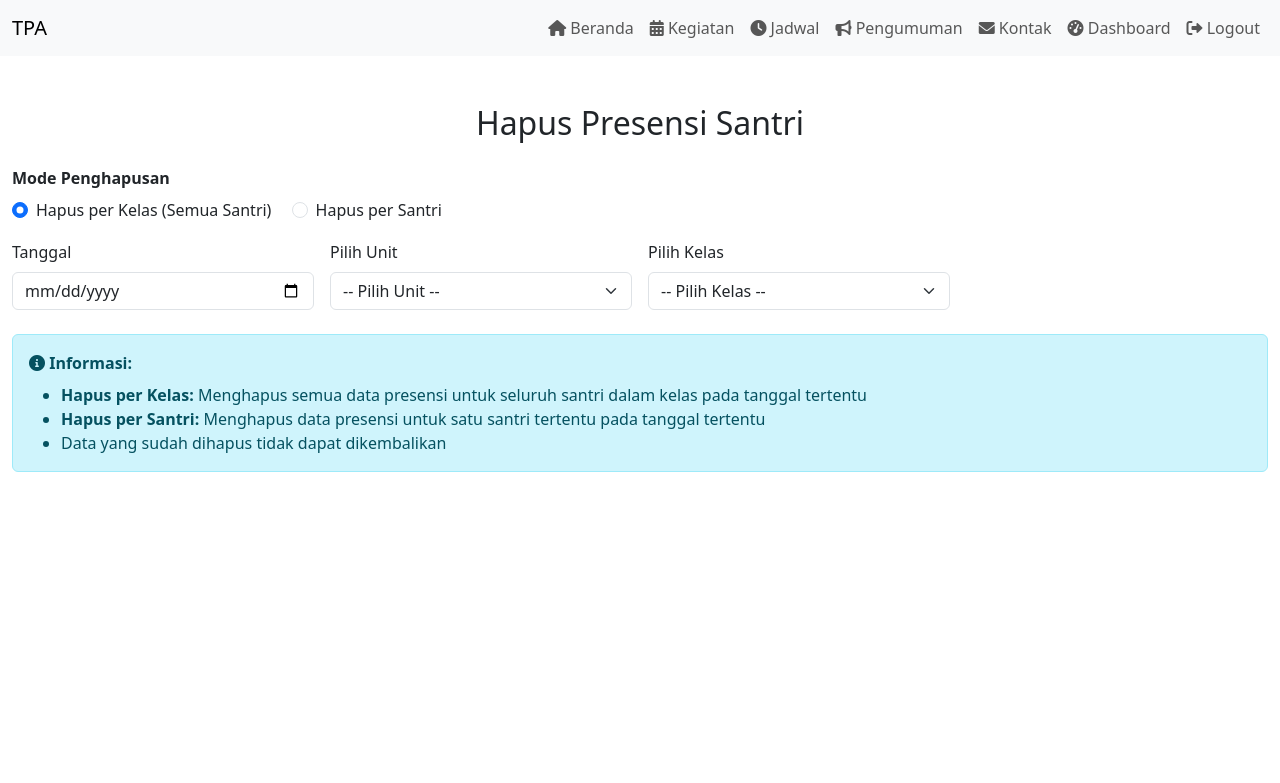
After one commit to nurchanifl/tpa-website, a PHP site: page /tpa/tingkat/hapus_presensi.php in a window 1280 px wide. The commit adds this page. Shown: the top 783 px of the page. Run offline with PHP 8.4, Linux system fonts and the light colour scheme; a user stored in the database is signed in; data comes from the database, SQL or seed files in the repository; some libraries are stand-ins or nearby versions.

Commit message:
Add fitur hapus presensi & reorganisasi dashboard admin/user dengan pengelompokan menu

```diff
--- /dev/null
+++ b/tingkat/hapus_presensi.php
@@ -0,0 +1,335 @@
+<?php
+session_start();
+include('../includes/koneksidb.php');
+include('../includes/navbar.php');
+
+// Cek apakah user sudah login dan memiliki akses
+if (!isset($_SESSION['id'])) {
+    header('Location: ../login.php');
+    exit();
+}
+
+// Ambil daftar unit
+$sql_unit = "SELECT * FROM unit";
+$result_unit = mysqli_query($conn, $sql_unit);
+
+$kelas_data = [];
+$santri_data = [];
+$presensi_data = [];
+
+// Handle form submission untuk memilih kelas/santri
+if ($_SERVER['REQUEST_METHOD'] === 'POST' && !isset($_POST['hapus_presensi'])) {
+    $id_unit = $_POST['id_unit'] ?? '';
+    $id_kelas = $_POST['id_kelas'] ?? '';
+    $mode = $_POST['mode'] ?? 'per_kelas';
+    $tanggal = $_POST['tanggal'] ?? '';
+
+    // Ambil data kelas berdasarkan unit
+    if (!empty($id_unit)) {
+        $sql_kelas = "SELECT * FROM kelas WHERE id_unit = ?";
+        $stmt_kelas = mysqli_prepare($conn, $sql_kelas);
+        mysqli_stmt_bind_param($stmt_kelas, 'i', $id_unit);
+        mysqli_stmt_execute($stmt_kelas);
+        $result_kelas = mysqli_stmt_get_result($stmt_kelas);
+        $kelas_data = mysqli_fetch_all($result_kelas, MYSQLI_ASSOC);
+        mysqli_stmt_close($stmt_kelas);
+    }
+
+    // Ambil data santri berdasarkan kelas
+    if (!empty($id_kelas)) {
+        $sql_santri = "SELECT * FROM santri WHERE id_kelas = ?";
+        $stmt_santri = mysqli_prepare($conn, $sql_santri);
+        mysqli_stmt_bind_param($stmt_santri, 'i', $id_kelas);
+        mysqli_stmt_execute($stmt_santri);
+        $result_santri = mysqli_stmt_get_result($stmt_santri);
+        $santri_data = mysqli_fetch_all($result_santri, MYSQLI_ASSOC);
+        mysqli_stmt_close($stmt_santri);
+
+        // Jika mode per kelas dan tanggal dipilih, tampilkan presensi yang ada
+        if ($mode == 'per_kelas' && !empty($tanggal)) {
+            $sql_presensi = "SELECT p.*, s.nama_santri
+                           FROM presensi p
+                           JOIN santri s ON p.id_santri = s.id
+                           WHERE s.id_kelas = ? AND p.tanggal = ?
+                           ORDER BY s.nama_santri";
+            $stmt_presensi = mysqli_prepare($conn, $sql_presensi);
+            mysqli_stmt_bind_param($stmt_presensi, 'is', $id_kelas, $tanggal);
+            mysqli_stmt_execute($stmt_presensi);
+            $result_presensi = mysqli_stmt_get_result($stmt_presensi);
+            $presensi_data = mysqli_fetch_all($result_presensi, MYSQLI_ASSOC);
+            mysqli_stmt_close($stmt_presensi);
+        }
+    }
+}
+
+// Handle penghapusan presensi
+if (isset($_POST['hapus_presensi'])) {
+    $mode = $_POST['mode'] ?? 'per_kelas';
+    $id_kelas = $_POST['id_kelas'] ?? '';
+    $id_santri = $_POST['id_santri'] ?? '';
+    $tanggal = $_POST['tanggal'] ?? '';
+
+    if ($mode == 'per_kelas' && !empty($id_kelas) && !empty($tanggal)) {
+        // Hapus semua presensi untuk kelas pada tanggal tertentu
+        $sql_delete = "DELETE p FROM presensi p
+                      JOIN santri s ON p.id_santri = s.id
+                      WHERE s.id_kelas = ? AND p.tanggal = ?";
+        $stmt_delete = mysqli_prepare($conn, $sql_delete);
+        mysqli_stmt_bind_param($stmt_delete, 'is', $id_kelas, $tanggal);
+
+        if (mysqli_stmt_execute($stmt_delete)) {
+            $affected_rows = mysqli_stmt_affected_rows($stmt_delete);
+            $_SESSION['success_message'] = "Berhasil menghapus $affected_rows data presensi untuk kelas pada tanggal " . date('d-m-Y', strtotime($tanggal));
+        } else {
+            $_SESSION['error_message'] = "Gagal menghapus presensi: " . mysqli_error($conn);
+        }
+        mysqli_stmt_close($stmt_delete);
+
+    } elseif ($mode == 'per_santri' && !empty($id_santri) && !empty($tanggal)) {
+        // Hapus presensi untuk santri tertentu pada tanggal tertentu
+        $sql_delete = "DELETE FROM presensi WHERE id_santri = ? AND tanggal = ?";
+        $stmt_delete = mysqli_prepare($conn, $sql_delete);
+        mysqli_stmt_bind_param($stmt_delete, 'is', $id_santri, $tanggal);
+
+        if (mysqli_stmt_execute($stmt_delete)) {
+            $affected_rows = mysqli_stmt_affected_rows($stmt_delete);
+            if ($affected_rows > 0) {
+                $_SESSION['success_message'] = "Berhasil menghapus presensi santri pada tanggal " . date('d-m-Y', strtotime($tanggal));
+            } else {
+                $_SESSION['error_message'] = "Tidak ada data presensi yang dihapus. Mungkin data tidak ditemukan.";
+            }
+        } else {
+            $_SESSION['error_message'] = "Gagal menghapus presensi: " . mysqli_error($conn);
+        }
+        mysqli_stmt_close($stmt_delete);
+    }
+
+    header('Location: hapus_presensi.php');
+    exit();
+}
+?>
+
+<!DOCTYPE html>
+<html lang="id">
+<head>
+    <meta charset="UTF-8">
+    <title>Hapus Presensi Santri</title>
+    <link rel="manifest" href="../manifest.json">
+    <link href="https://cdnjs.cloudflare.com/ajax/libs/font-awesome/6.0.0-beta3/css/all.min.css" rel="stylesheet">
+    <link href="https://cdn.jsdelivr.net/npm/bootstrap@5.3.0/dist/css/bootstrap.min.css" rel="stylesheet">
+</head>
+<body>
+<div class="container-fluid mt-5">
+    <h2 class="text-center mb-4">Hapus Presensi Santri</h2>
+
+    <?php if (isset($_SESSION['success_message'])): ?>
+        <div class="alert alert-success alert-dismissible fade show" role="alert">
+            <?= $_SESSION['success_message']; ?>
+            <button type="button" class="btn-close" data-bs-dismiss="alert"></button>
+        </div>
+        <?php unset($_SESSION['success_message']); ?>
+    <?php endif; ?>
+
+    <?php if (isset($_SESSION['error_message'])): ?>
+        <div class="alert alert-danger alert-dismissible fade show" role="alert">
+            <?= $_SESSION['error_message']; ?>
+            <button type="button" class="btn-close" data-bs-dismiss="alert"></button>
+        </div>
+        <?php unset($_SESSION['error_message']); ?>
+    <?php endif; ?>
+
+    <!-- Form Pilih Mode -->
+    <form method="POST" class="mb-4">
+        <div class="row g-3">
+            <div class="col-12">
+                <label class="form-label fw-bold">Mode Penghapusan</label><br>
+                <div class="form-check form-check-inline">
+                    <input class="form-check-input" type="radio" name="mode" id="mode_kelas" value="per_kelas"
+                           <?= ($_POST['mode'] ?? 'per_kelas') == 'per_kelas' ? 'checked' : '' ?> onchange="this.form.submit()">
+                    <label class="form-check-label" for="mode_kelas">Hapus per Kelas (Semua Santri)</label>
+                </div>
+                <div class="form-check form-check-inline">
+                    <input class="form-check-input" type="radio" name="mode" id="mode_santri" value="per_santri"
+                           <?= ($_POST['mode'] ?? '') == 'per_santri' ? 'checked' : '' ?> onchange="this.form.submit()">
+                    <label class="form-check-label" for="mode_santri">Hapus per Santri</label>
+                </div>
+            </div>
+
+            <div class="col-12 col-md-3">
+                <label for="tanggal" class="form-label">Tanggal</label>
+                <input type="date" name="tanggal" id="tanggal" class="form-control"
+                       value="<?= htmlspecialchars($_POST['tanggal'] ?? '') ?>" required>
+            </div>
+
+            <div class="col-12 col-md-3">
+                <label for="unit" class="form-label">Pilih Unit</label>
+                <select name="id_unit" id="unit" class="form-select" required>
+                    <option value="">-- Pilih Unit --</option>
+                    <?php
+                    mysqli_data_seek($result_unit, 0);
+                    while ($unit = mysqli_fetch_assoc($result_unit)) { ?>
+                        <option value="<?= $unit['id'] ?>" <?= ($_POST['id_unit'] ?? '') == $unit['id'] ? 'selected' : '' ?>>
+                            <?= htmlspecialchars($unit['nama_unit']) ?>
+                        </option>
+                    <?php } ?>
+                </select>
+            </div>
+
+            <div class="col-12 col-md-3">
+                <label for="kelas" class="form-label">Pilih Kelas</label>
+                <select name="id_kelas" id="kelas" class="form-select" onchange="this.form.submit()" required>
+                    <option value="">-- Pilih Kelas --</option>
+                    <?php foreach ($kelas_data as $kelas) { ?>
+                        <option value="<?= $kelas['id'] ?>" <?= ($_POST['id_kelas'] ?? '') == $kelas['id'] ? 'selected' : '' ?>>
+                            <?= htmlspecialchars($kelas['nama_kelas']) ?>
+                        </option>
+                    <?php } ?>
+                </select>
+            </div>
+
+            <?php if (($_POST['mode'] ?? 'per_kelas') == 'per_santri') { ?>
+            <div class="col-12 col-md-3">
+                <label for="santri" class="form-label">Pilih Santri</label>
+                <select name="id_santri" id="santri" class="form-select" required>
+                    <option value="">-- Pilih Santri --</option>
+                    <?php foreach ($santri_data as $santri) { ?>
+                        <option value="<?= $santri['id'] ?>" <?= ($_POST['id_santri'] ?? '') == $santri['id'] ? 'selected' : '' ?>>
+                            <?= htmlspecialchars($santri['nama_santri']) ?>
+                        </option>
+                    <?php } ?>
+                </select>
+            </div>
+            <?php } ?>
+        </div>
+    </form>
+
+    <!-- Tampilkan Data Presensi yang Akan Dihapus (untuk mode per kelas) -->
+    <?php if (!empty($presensi_data) && ($_POST['mode'] ?? 'per_kelas') == 'per_kelas') { ?>
+        <div class="card mb-4">
+            <div class="card-header bg-warning">
+                <h5 class="mb-0"><i class="fas fa-exclamation-triangle"></i> Data Presensi yang Akan Dihapus</h5>
+            </div>
+            <div class="card-body">
+                <p><strong>Tanggal:</strong> <?= date('d-m-Y', strtotime($_POST['tanggal'])) ?></p>
+                <p><strong>Jumlah Data:</strong> <?= count($presensi_data) ?> santri</p>
+
+                <div class="table-responsive">
+                    <table class="table table-bordered table-sm">
+                        <thead>
+                            <tr>
+                                <th>No</th>
+                                <th>Nama Santri</th>
+                                <th>Status</th>
+                                <th>Keterangan</th>
+                            </tr>
+                        </thead>
+                        <tbody>
+                            <?php $no = 1; foreach ($presensi_data as $presensi) { ?>
+                            <tr>
+                                <td><?= $no++ ?></td>
+                                <td><?= htmlspecialchars($presensi['nama_santri']) ?></td>
+                                <td><?= htmlspecialchars($presensi['status']) ?></td>
+                                <td><?= htmlspecialchars($presensi['keterangan'] ?? '-') ?></td>
+                            </tr>
+                            <?php } ?>
+                        </tbody>
+                    </table>
+                </div>
+
+                <form method="POST" onsubmit="return confirm('Apakah Anda yakin ingin menghapus semua presensi kelas ini pada tanggal <?= date('d-m-Y', strtotime($_POST['tanggal'])) ?>? Tindakan ini tidak dapat dibatalkan!');">
+                    <input type="hidden" name="mode" value="per_kelas">
+                    <input type="hidden" name="id_kelas" value="<?= htmlspecialchars($_POST['id_kelas']) ?>">
+                    <input type="hidden" name="tanggal" value="<?= htmlspecialchars($_POST['tanggal']) ?>">
+                    <button type="submit" name="hapus_presensi" class="btn btn-danger w-100">
+                        <i class="fas fa-trash"></i> Hapus Semua Presensi Kelas
+                    </button>
+                </form>
+            </div>
+        </div>
+    <?php } ?>
+
+    <!-- Form Hapus untuk mode per santri -->
+    <?php if (($_POST['mode'] ?? 'per_kelas') == 'per_santri' && !empty($_POST['id_santri']) && !empty($_POST['tanggal'])) { ?>
+        <div class="card mb-4">
+            <div class="card-header bg-warning">
+                <h5 class="mb-0"><i class="fas fa-exclamation-triangle"></i> Konfirmasi Penghapusan</h5>
+            </div>
+            <div class="card-body">
+                <?php
+                // Cek apakah ada data presensi untuk santri ini
+                $sql_check = "SELECT p.*, s.nama_santri FROM presensi p
+                             JOIN santri s ON p.id_santri = s.id
+                             WHERE p.id_santri = ? AND p.tanggal = ?";
+                $stmt_check = mysqli_prepare($conn, $sql_check);
+                mysqli_stmt_bind_param($stmt_check, 'is', $_POST['id_santri'], $_POST['tanggal']);
+                mysqli_stmt_execute($stmt_check);
+                $result_check = mysqli_stmt_get_result($stmt_check);
+                $data_presensi = mysqli_fetch_assoc($result_check);
+                mysqli_stmt_close($stmt_check);
+
+                if ($data_presensi) {
+                ?>
+                    <p><strong>Santri:</strong> <?= htmlspecialchars($data_presensi['nama_santri']) ?></p>
+                    <p><strong>Tanggal:</strong> <?= date('d-m-Y', strtotime($_POST['tanggal'])) ?></p>
+                    <p><strong>Status:</strong> <?= htmlspecialchars($data_presensi['status']) ?></p>
+                    <p><strong>Keterangan:</strong> <?= htmlspecialchars($data_presensi['keterangan'] ?? '-') ?></p>
+
+                    <form method="POST" onsubmit="return confirm('Apakah Anda yakin ingin menghapus presensi santri ini? Tindakan ini tidak dapat dibatalkan!');">
+                        <input type="hidden" name="mode" value="per_santri">
+                        <input type="hidden" name="id_santri" value="<?= htmlspecialchars($_POST['id_santri']) ?>">
+                        <input type="hidden" name="tanggal" value="<?= htmlspecialchars($_POST['tanggal']) ?>">
+                        <button type="submit" name="hapus_presensi" class="btn btn-danger w-100">
+                            <i class="fas fa-trash"></i> Hapus Presensi Santri
+                        </button>
+                    </form>
+                <?php } else { ?>
+                    <div class="alert alert-info">
+                        Tidak ada data presensi untuk santri ini pada tanggal <?= date('d-m-Y', strtotime($_POST['tanggal'])) ?>
+                    </div>
+                <?php } ?>
+            </div>
+        </div>
+    <?php } ?>
+
+    <div class="alert alert-info">
+        <i class="fas fa-info-circle"></i> <strong>Informasi:</strong>
+        <ul class="mb-0 mt-2">
+            <li><strong>Hapus per Kelas:</strong> Menghapus semua data presensi untuk seluruh santri dalam kelas pada tanggal tertentu</li>
+            <li><strong>Hapus per Santri:</strong> Menghapus data presensi untuk satu santri tertentu pada tanggal tertentu</li>
+            <li>Data yang sudah dihapus tidak dapat dikembalikan</li>
+        </ul>
+    </div>
+</div>
+
+<script src="https://cdn.jsdelivr.net/npm/bootstrap@5.3.0/dist/js/bootstrap.bundle.min.js"></script>
+<script>
+    document.addEventListener('DOMContentLoaded', function() {
+        const unitSelect = document.getElementById('unit');
+        const kelasSelect = document.getElementById('kelas');
+
+        unitSelect.addEventListener('change', function() {
+            const id_unit = this.value;
+            kelasSelect.innerHTML = '<option value="">-- Pilih Kelas --</option>';
+            if (id_unit) {
+                fetch(`get_kelas.php?id_unit=${id_unit}`)
+                .then(response => response.text())
+                .then(data => {
+                    kelasSelect.innerHTML += data;
+                })
+                .catch(error => console.error('Error:', error));
+            }
+        });
+    });
+
+    if ('serviceWorker' in navigator) {
+        navigator.serviceWorker.register('../sw.js')
+            .then(function(registration) {
+                console.log('Service Worker registered successfully:', registration);
+            })
+            .catch(function(error) {
+                console.log('Service Worker registration failed:', error);
+            });
+    }
+</script>
+</body>
+</html>
```
Also changed, not shown: admin/dashboard.php (+116 -22 lines), page/dashboard_user.php (+70 -61 lines).
